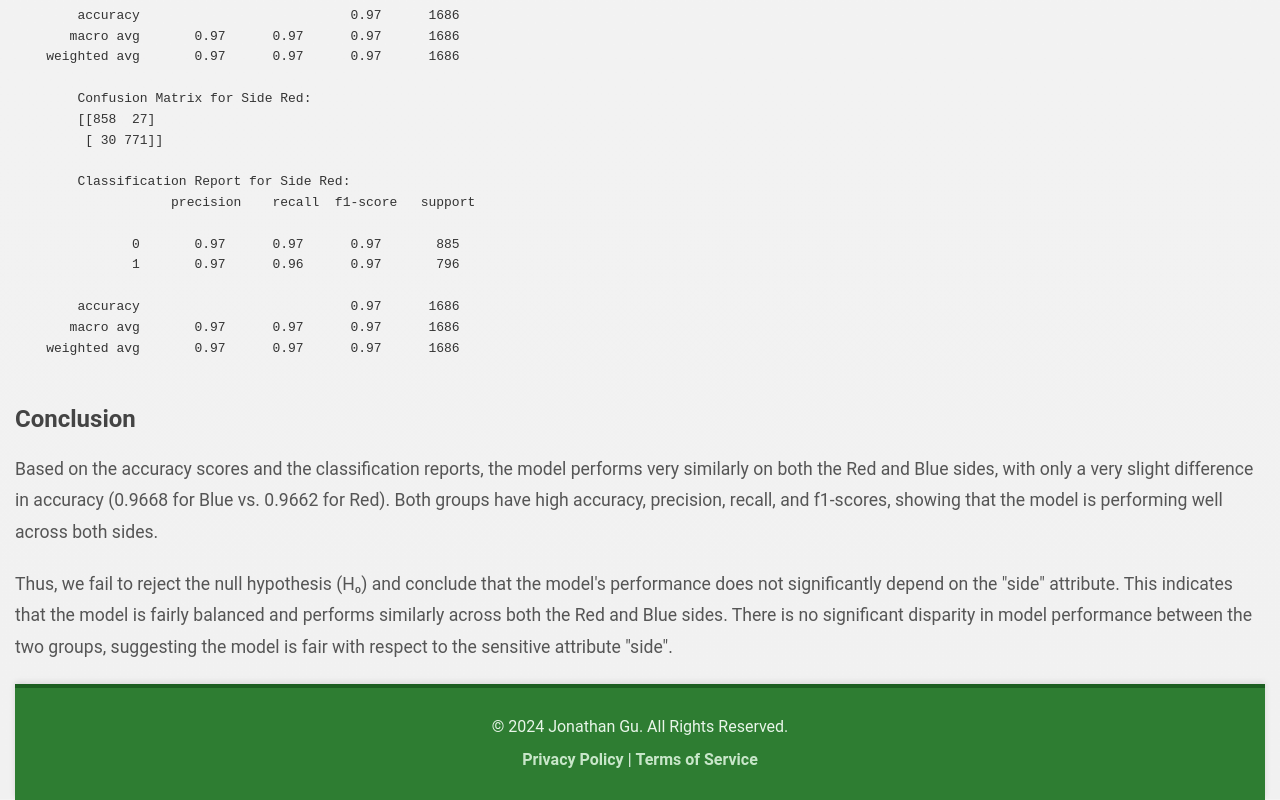
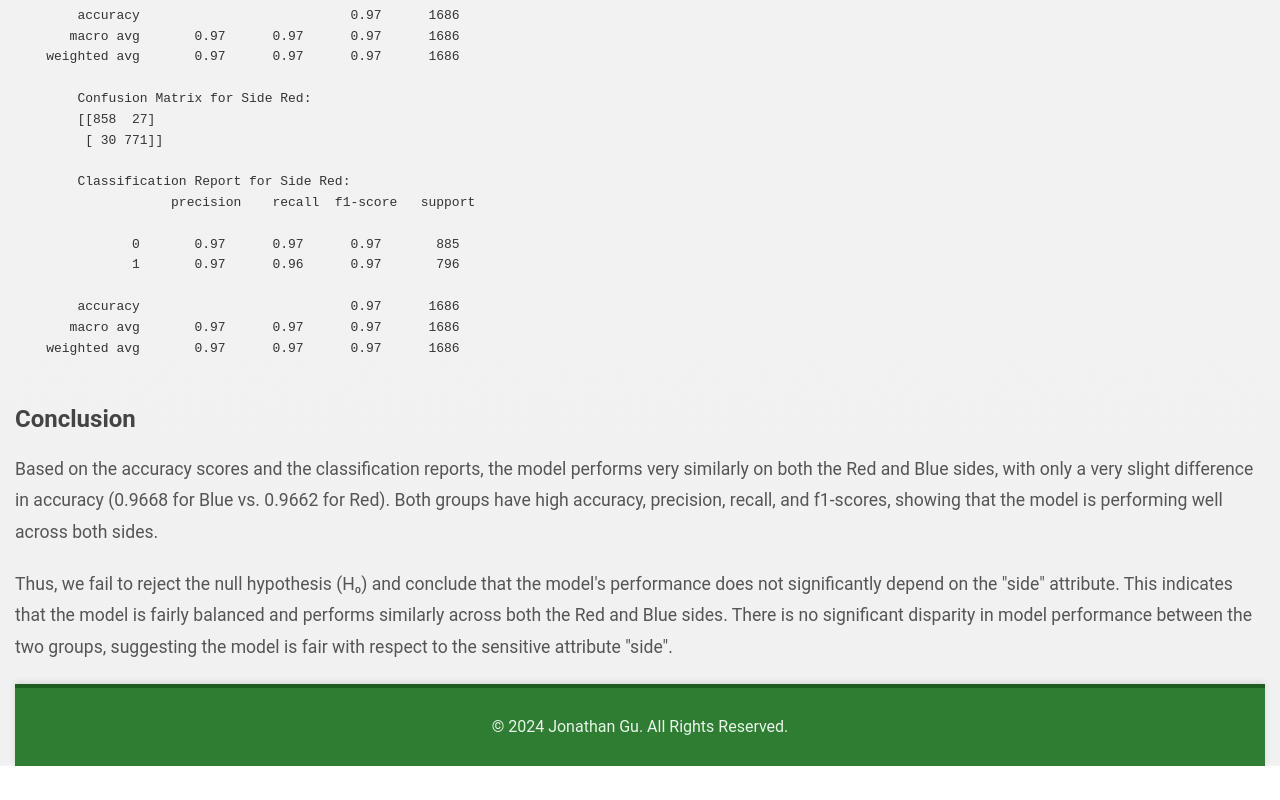
Before and after one commit to jgu0453/dsc80-proj, a plain HTML site: page index.html in a window 1280 px wide. Shown: the part 9689-10489 px from the top of the page. After the commit the page ends 10455 px from the top, so only its background shows below. Drawn offline with Linux system fonts and the light colour scheme.

Commit message:
Update index.html

```diff
--- a/index.html
+++ b/index.html
@@ -314,9 +314,5 @@
 </body>
 <footer>
     <p>&copy; 2024 Jonathan Gu. All Rights Reserved.</p>
-    <p>
-        <a href="#privacy-policy">Privacy Policy</a> |
-        <a href="#terms-of-service">Terms of Service</a>
-    </p>
 </footer>
 </html>
```
